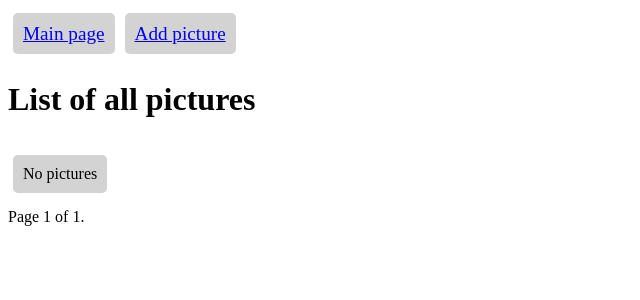
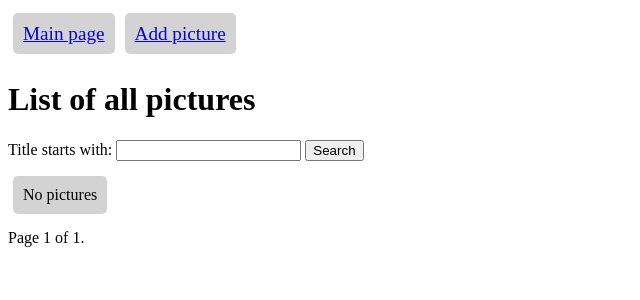
Before and after one commit to yadlouskin/SGSTestTask, a Django app: page /picts/ in a window 1280 px wide. Shown: the top 300 px of the page, without its empty margins (0-640 px from the left). Run offline with Django 5.2, Linux system fonts and the light colour scheme; data that the repository does not hold is empty.

Commit message:
Add filtering by title on main page

```diff
--- a/src/picts/templates/picts/base.html
+++ b/src/picts/templates/picts/base.html
@@ -26,6 +26,11 @@
         {% endblock %}
     </div>
 
+    <div class="main search">
+        {% block search%}
+        {% endblock %}
+    </div>
+
     <div class="main content">
         {% block content %}
             <div class="elem">Dummy element</div>
--- a/src/picts/templates/picts/picts_list.html
+++ b/src/picts/templates/picts/picts_list.html
@@ -1,4 +1,13 @@
 {% extends "picts/base.html" %}
+
+{% block search%}
+    <form method='GET'>
+        {% csrf_token %}
+        <label for="id_title">Title starts with:</label>
+        <input type="text" name="title" maxlength="255" required="" id="id_title">
+        <input type="submit" value="Search" />
+    </form>
+{% endblock %}
 
 {% block content %}
     {% for object in object_list %}
--- a/src/picts/views.py
+++ b/src/picts/views.py
@@ -14,6 +14,12 @@ class PictsList(DataMixin, ListView):
     template_name = 'picts/picts_list.html'
     page_header = 'List of all pictures'
     model = Picts
+
+    def get_queryset(self):
+        if 'title' in self.request.GET:
+            title_value = self.request.GET.get('title')
+            return super().get_queryset().filter(title__startswith=title_value)
+        return super().get_queryset()
 
 
 class PictDetails(DataMixin, DetailView):
```
